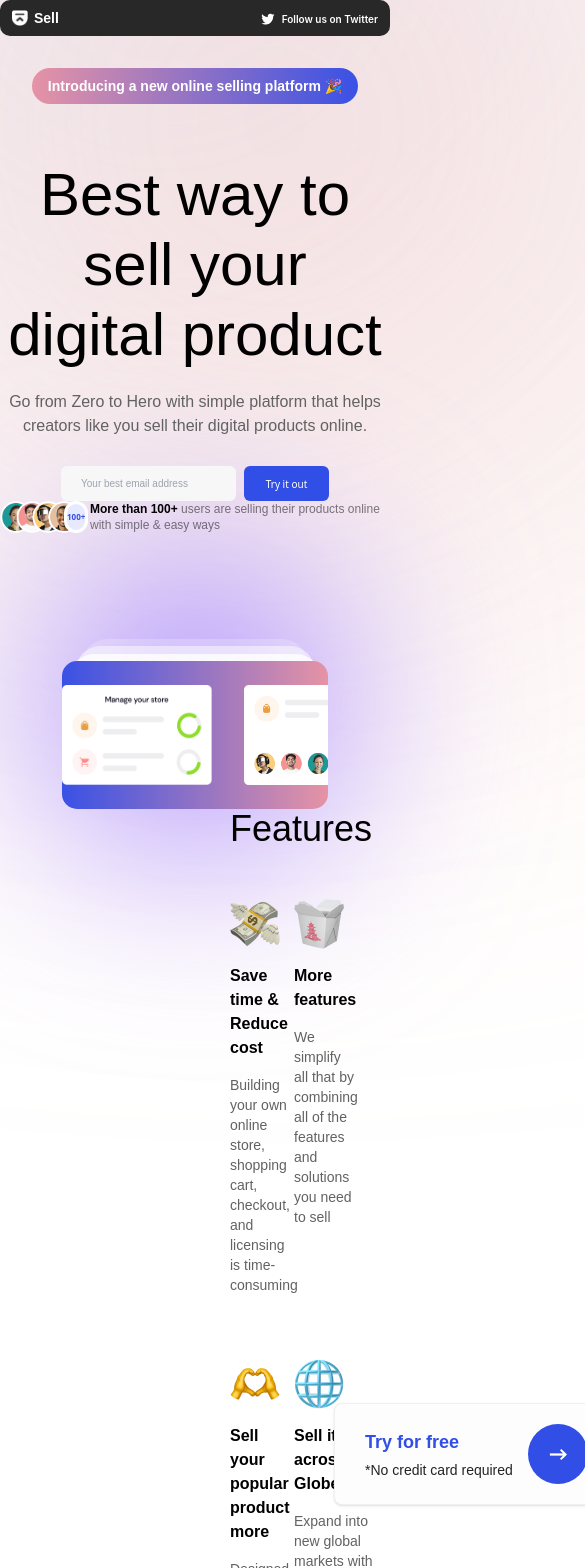
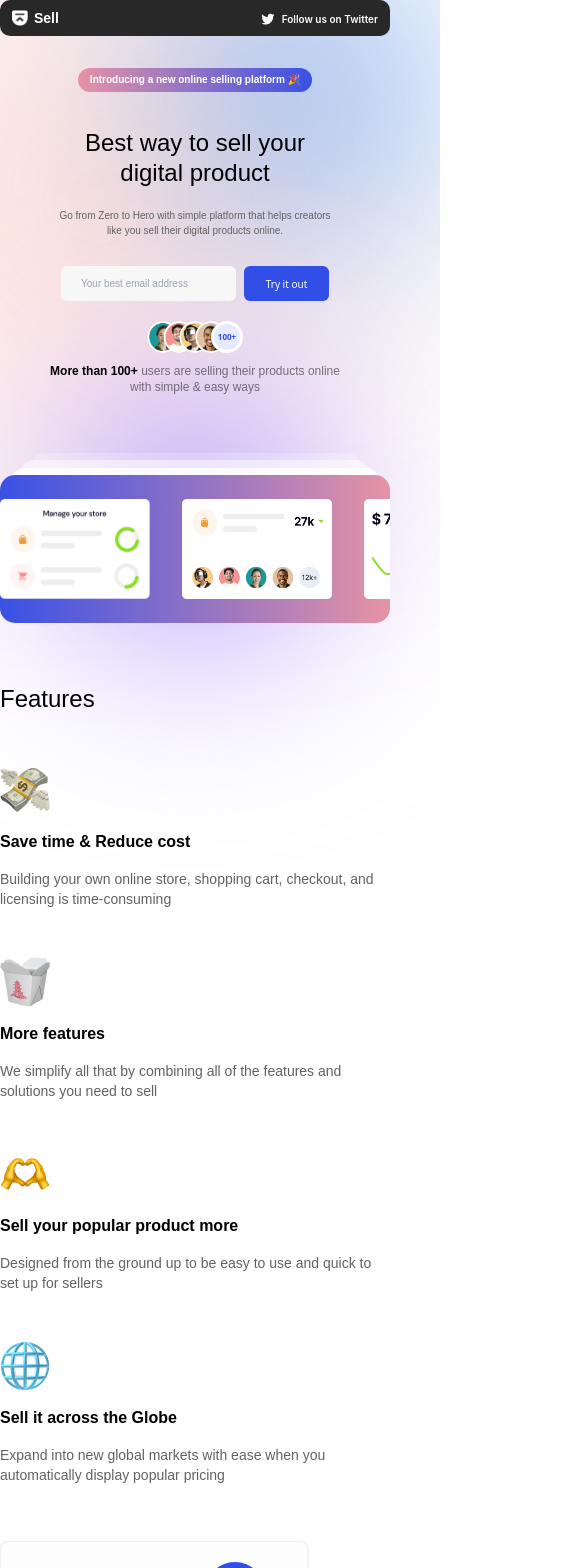
Before and after one commit to AlexDDevv/hackathon-spikes, a React (Vite) app: page / in a window 390 px wide. Shown: the top 1568 px of the page, 585 px wide, since content can reach past the window. Built offline with nearby package versions, Linux system fonts and the light colour scheme.

Commit message:
Responsive for App

```diff
--- a/src/App.tsx
+++ b/src/App.tsx
@@ -21,36 +21,36 @@ function App() {
             <div className="bg-grid">
                 <Header />
                 <main className="mb-14">
-                    <section className="flex flex-col items-center text-center mb-32">
-                        <button className="font-bodyFont font-bold text-sm rounded-full py-2 px-4 bg-gradient-to-l from-[#3951E5] to-[#E693A5] text-white mb-14">Introducing a new online selling platform 🎉</button>
-                        <div className="max-w-[700px] my-0 mx-auto mb-7">
-                            <h1 className="font-titleFont text-6xl leading-[70px] mb-5">Best way to sell your digital product</h1>
-                            <p className="font-bodyFont font-medium text-[#626262] max-w-[400px] my-0 mx-auto">Go from Zero to Hero with simple platform that helps creators like you sell their digital products online.</p>
+                    <section className="flex flex-col items-center text-center mb-32 max-md:mb-24 max-sm:mb-20">
+                        <button className="font-bodyFont font-bold text-sm rounded-full py-2 px-4 bg-gradient-to-l from-[#3951E5] to-[#E693A5] text-white mb-14 max-sm:text-xs max-[425px]:text-[10px] max-sm:mb-10 max-[425px]:py-1 max-[425px]:px-3 max-[425px]:mb-9">Introducing a new online selling platform 🎉</button>
+                        <div className="max-w-[700px] text-center my-0 mx-auto mb-7">
+                            <h1 className="font-titleFont text-6xl leading-[70px] mb-5 mt-0 mx-auto max-md:text-5xl max-md:max-w-[555px] max-md:leading-[58px] max-sm:text-3xl max-sm:max-w-[350px] max-sm:leading-[38px] max-[425px]:text-2xl max-[425px]:max-w-[277px] max-[425px]:leading-[30px]">Best way to sell your digital product</h1>
+                            <p className="font-bodyFont font-medium text-[#626262] max-w-[400px] my-0 mx-auto max-sm:text-sm max-[425px]:text-[10px] max-[425px]:max-w-[275px] max-[425px]:leading-normal">Go from Zero to Hero with simple platform that helps creators like you sell their digital products online.</p>
                         </div>
                         <Form
                             content={"Try it out"}
                         />
-                        <div className="flex items-center gap-[10px]">
+                        <div className="flex items-center justify-center gap-[10px] mt-5 max-sm:flex-col">
                             <AvatarCircles
                                 avatarUrls={avatarUrls}
                                 numPeople={100}
                             />
-                            <p className="max-w-[300px] my-0 mx-auto text-left text-black/50 font-bodyFont font-medium text-xs"><span className="text-black font-bold">More than 100+</span> users are selling their products online with simple & easy ways</p>
+                            <p className="max-w-[300px] text-left text-black/50 font-bodyFont font-medium text-xs max-sm:text-center"><span className="text-black font-bold">More than 100+</span> users are selling their products online with simple & easy ways</p>
                         </div>
-                        <div className="bg-[#92C4FE] w-[450px] h-[450px] rounded-full absolute right-0 top-[-300px] blur-[300px] -z-[500]"></div>
-                        <div className="bg-[#FEA492] w-[550px] h-[550px] rounded-full absolute -z-[500] left-0 top-[-150px] blur-[300px]"></div>
+                        <div className="bg-[#92C4FE] w-[450px] h-[450px] rounded-full absolute right-0 top-[-300px] blur-[150px] -z-[500] max-lg:top-[-200px] max-sm:top-[-100px] max-sm:blur-[100px] max-sm:w-[300px] max-sm:h-[300px] max-[425px]:top-[-50px] max-[425px]:right-[-50px]"></div>
+                        <div className="bg-[#FEA492] w-[550px] h-[550px] rounded-full absolute -z-[500] left-0 top-[-150px] blur-[300px] max-sm:w-[300px] max-sm:h-[300px] max-sm:top-0 max-sm:blur-[150px] max-[425px]:top-[50px] max-[425px]:left-[-50px]"></div>
                     </section>
-                    <section className="w-[68%] my-0 mx-auto relative">
+                    <section className="w-[68%] mt-0 mb-20 mx-auto relative max-md:w-[80%] max-sm:w-full max-sm:mb-[60px]">
                         <Slider />
-                        <div className="absolute top-[45%] left-1/2 transform -translate-x-1/2 -translate-y-1/2 h-full w-[95%] rounded-[25px] bg-white/80 -z-30"></div>
-                        <div className="absolute top-[40%] left-1/2 transform -translate-x-1/2 -translate-y-1/2 h-full w-[90%] rounded-[25px] bg-white/50 -z-40"></div>
-                        <div className="absolute top-[35%] left-1/2 transform -translate-x-1/2 -translate-y-1/2 h-full w-[85%] rounded-[25px] bg-white/20 -z-50"></div>
-                        <div className="bg-[#AE92FE] w-[300px] h-[300px] rounded-full absolute top-[30%] left-1/2 transform -translate-x-1/2 -translate-y-1/2 blur-[100px] -z-[500]"></div>
+                        <div className="absolute top-[45%] left-1/2 transform -translate-x-1/2 -translate-y-1/2 h-full w-[95%] rounded-[25px] bg-white/80 -z-30 max-md:rounded-[20px] max-[425px]:rounded-[15px]"></div>
+                        <div className="absolute top-[40%] left-1/2 transform -translate-x-1/2 -translate-y-1/2 h-full w-[90%] rounded-[25px] bg-white/50 -z-40 max-md:rounded-[20px] max-[425px]:rounded-[15px]"></div>
+                        <div className="absolute top-[35%] left-1/2 transform -translate-x-1/2 -translate-y-1/2 h-full w-[85%] rounded-[25px] bg-white/20 -z-50 max-md:rounded-[20px] max-[425px]:rounded-[15px]"></div>
+                        <div className="bg-[#AE92FE] w-[300px] h-[300px] rounded-full absolute top-[30%] left-1/2 transform -translate-x-1/2 -translate-y-1/2 blur-[100px] -z-[500] max-md:w-[250px] max-md:h-[250px]"></div>
                     </section>
-                    <section className="mb-20 pl-[230px]">
-                        <h2 className="font-titleFont text-black text-4xl mb-[50px]">Features</h2>
-                        <div className="flex items-end gap-[120px]">
-                            <div className="grid grid-cols-2 grid-rows-2 gap-16">
+                    <section className="w-[68%] mb-20 mt-0 mx-auto relative max-2xl:w-full max-[1200px]:w-[68%] max-lg:w-[80%] max-md:w-full">
+                        <h2 className="font-titleFont text-black text-4xl mb-[50px] max-md:text-3xl max-sm:text-2xl">Features</h2>
+                        <div className="flex items-end justify-between max-[1200px]:flex-col max-[1200px]:items-start max-[1200px]:gap-20 max-md:gap-14">
+                            <div className="grid grid-cols-2 grid-rows-2 gap-16 max-md:flex max-md:flex-wrap max-md:gap-12">
                                 {data.features.map((feature, i) => (
                                     <Features
                                         key={i}
@@ -60,8 +60,8 @@ function App() {
                                     />
                                 ))}
                             </div>
-                            <div className="relative">
-                                <div className="flex items-center justify-center gap-[15px] py-5 px-[30px] bg-[#FDFDFD] rounded-lg shadow border border-black/5 mb-[50px] absolute bottom-[200px] left-[-80px]">
+                            <div className="absolute right-[-200px] flex flex-col items-end gap-[50px] max-2xl:relative max-2xl:right-0">
+                                <div className="flex items-center justify-center gap-[15px] py-5 px-[30px] bg-[#FDFDFD] rounded-lg shadow border border-black/5 mr-[100px] max-[1200px]:mr-0 max-[1200px]:w-full">
                                     <div>
                                         <h3 className="font-bodyFont text-[#314EE7] font-bold text-lg mb-1">Try for free</h3>
                                         <p className="font-bodyFont text-[#242424] font-semiBold text-sm">*No credit card required</p>
@@ -74,8 +74,8 @@ function App() {
                             </div>
                         </div>
                     </section>
-                    <section className="bg-white w-[68%] mt-0 mx-auto text-center rounded-3xl mb-20 py-[55px] px-[50px] flex flex-col items-center">
-                        <h3 className="font-titleFont text-4xl leading-[50px] mb-[30px]">Be the first to know about new features, special offers, and more.</h3>
+                    <section className="bg-white w-[68%] mt-0 mx-auto text-center rounded-3xl mb-20 py-[55px] px-[50px] flex flex-col items-center max-lg:w-[80%] max-lg:rounded-[20px] max-md:p-10 max-sm:w-full max-sm:p-6 max-sm:mb-[60px] max-[425px]:rounded-[15px]">
+                        <h3 className="font-titleFont text-4xl leading-[50px] mb-[30px] max-lg:text-3xl max-lg:leading-10 max-md:text-2xl max-md:leading-8 max-sm:text-xl max-[425px]:text-base max-[425px]:mb-5">Be the first to know about new features, special offers, and more.</h3>
                         <Form
                             content={"Join waitlist"}
                         />
```
